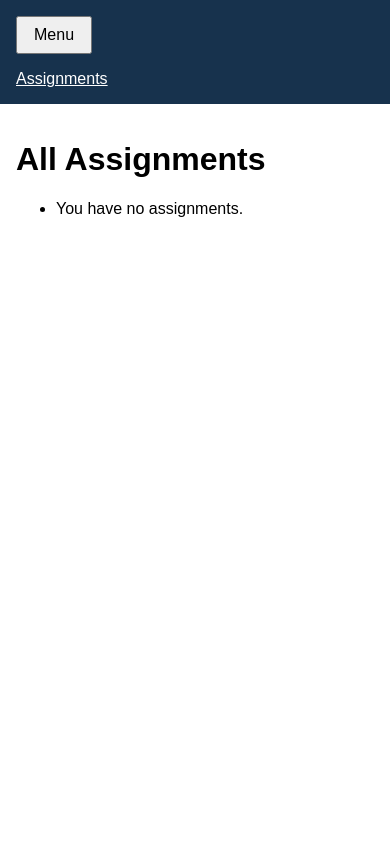
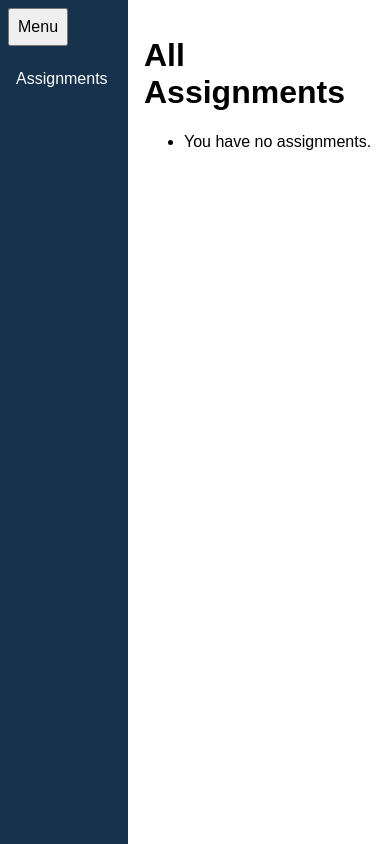
Before and after one commit to CS4300-CS5300-FA26/team-6, a Django app: page / in a window 390 px wide, after a click on "Menu". Run offline with Django 5.2, Linux system fonts and the light colour scheme; data that the repository does not hold is empty.

Commit message:
style: place shared navigation beside page content

```diff
--- a/canvas_plus/templates/base.html
+++ b/canvas_plus/templates/base.html
@@ -7,16 +7,18 @@
     <title>{% block title %}Canvas+{% endblock %}</title>
     <style>
         * { box-sizing: border-box; }
-        body { margin: 0; font-family: sans-serif; overflow-wrap: anywhere; }
-        nav { padding: 1rem; background: #17324d; color: white; }
-        nav a { color: inherit; }
-        .nav-links { display: flex; gap: 1rem; margin: 0; padding: 0; list-style: none; }
+        body { display: flex; min-height: 100vh; margin: 0; font-family: sans-serif; overflow-wrap: anywhere; }
+        nav { flex: 0 0 12rem; padding: 1rem; background: #17324d; color: white; }
+        nav a { display: block; padding: 0.5rem; border-radius: 0.25rem; color: inherit; text-decoration: none; }
+        nav a:hover, nav a:focus-visible { background: #284b6d; text-decoration: underline; }
+        .nav-links { display: flex; flex-direction: column; gap: 0.5rem; margin: 0; padding: 0; list-style: none; }
         .menu-toggle { display: none; font: inherit; padding: 0.5rem 1rem; }
-        main { max-width: 72rem; margin: auto; padding: 1rem; }
+        main { flex: 1; min-width: 0; max-width: 72rem; margin: 0 auto; padding: 1rem; }
 
         @media (max-width: 40rem) {
-            .menu-toggle { display: inline-block; }
-            .nav-links { flex-direction: column; margin-top: 1rem; }
+            nav { flex-basis: 8rem; padding: 0.5rem; }
+            .menu-toggle { display: inline-block; padding: 0.5rem; }
+            .nav-links { margin-top: 1rem; }
             .nav-links[hidden] { display: none; }
         }
     </style>
```
Also changed, not shown: README.md.
